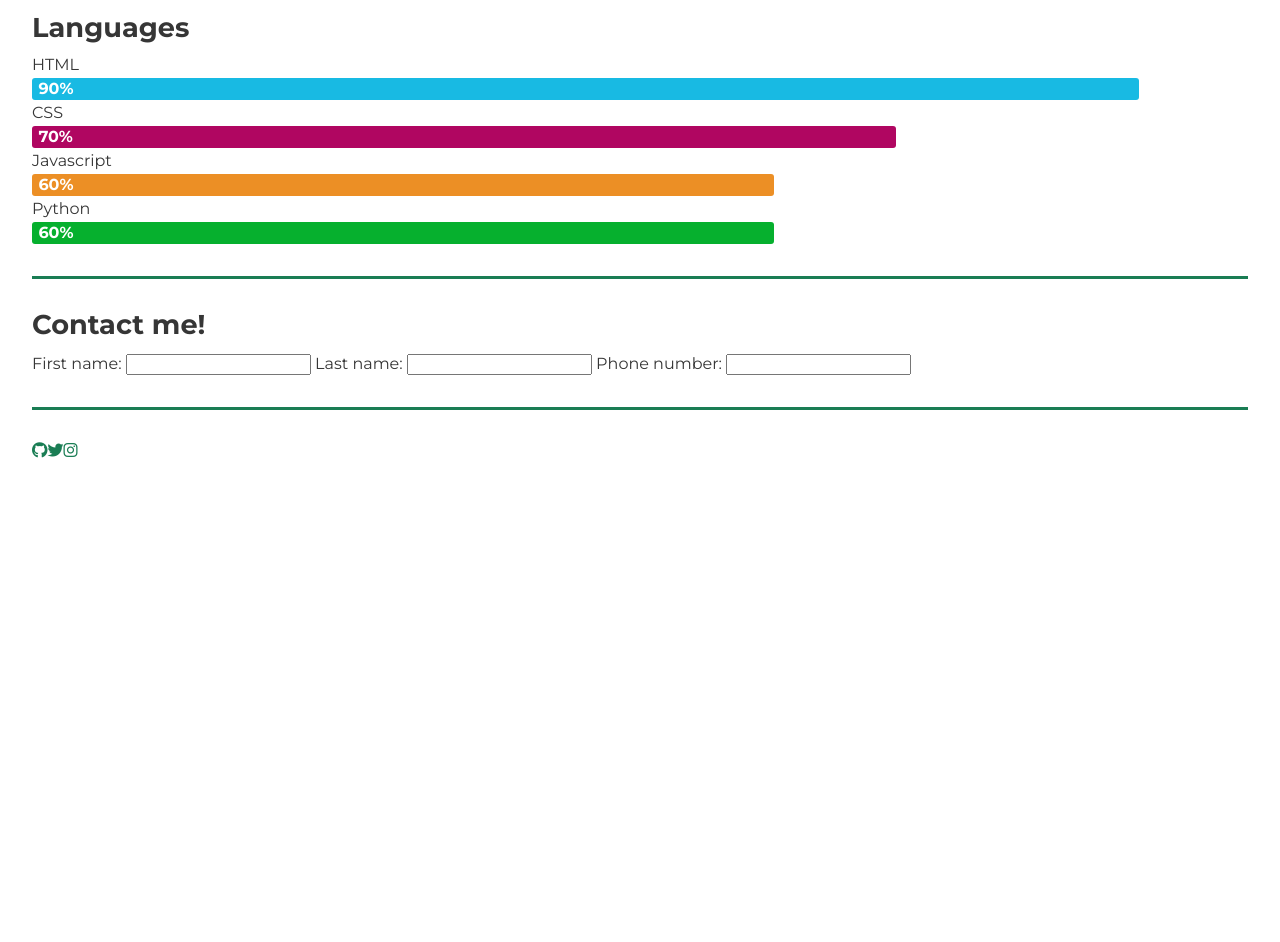
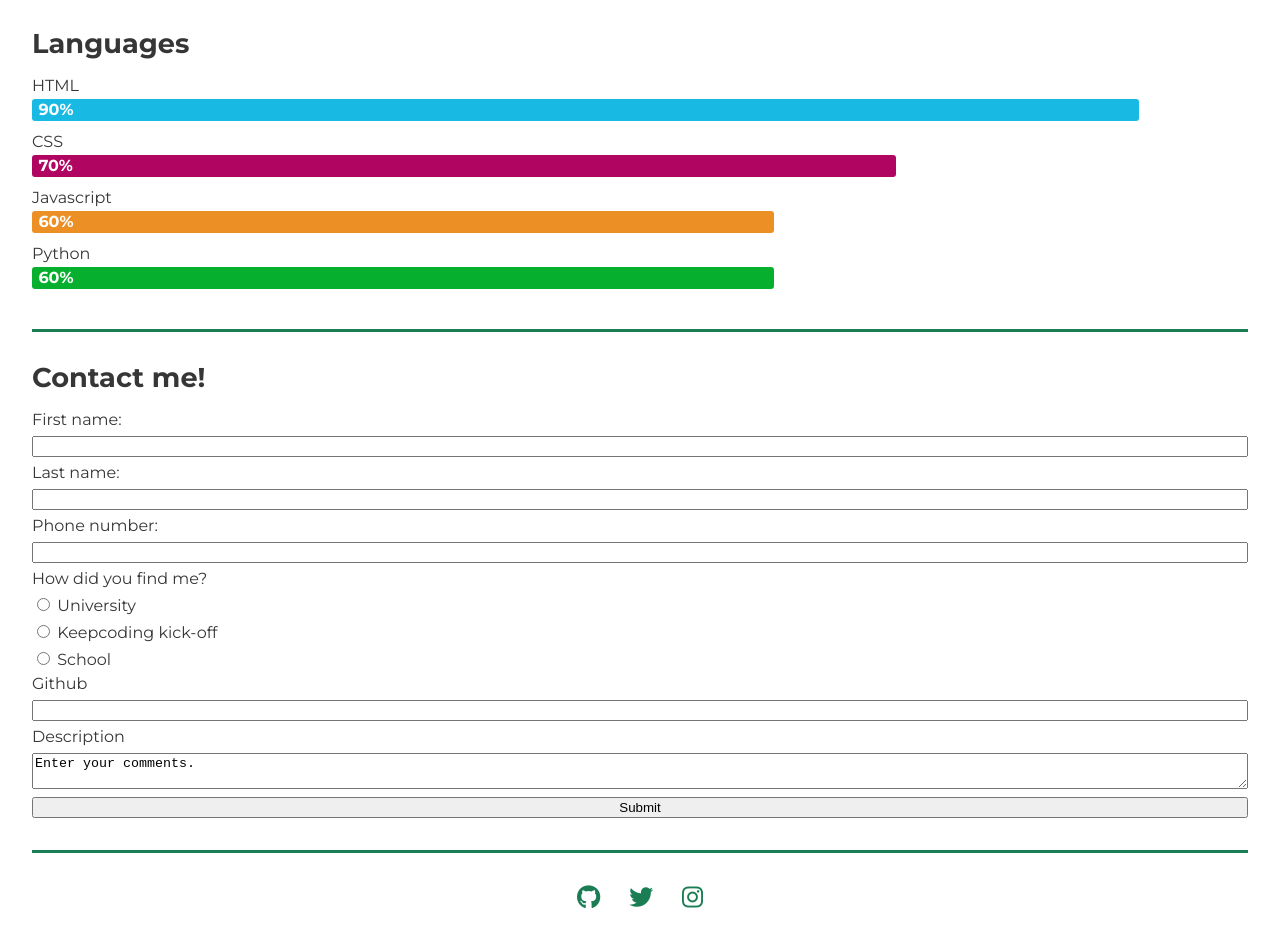
Before and after one commit to amarinite/html-css-keepcoding, a plain HTML site: page index.html in a window 1280 px wide. Shown: the part 500-1442 px from the top of the page. Before the commit the page ends 960 px from the top, so only its background shows below. Drawn offline with Linux system fonts and the light colour scheme.

Commit message:
Finished footer, added animated bars, made basic form

```diff
--- a/index.html
+++ b/index.html
@@ -15,7 +15,7 @@
   <body>
     <header>
       <img src="images/rowlet-i.jpg" alt="rowlet logo" />
-      <i class="fa-solid fa-bars"></i>
+      <button><i class="fa-solid fa-bars"></i></button>
       <nav>
         <ul>
           <li><a>Link 1</a></li>
@@ -57,18 +57,54 @@
           <input type="text" id="lname" name="lname" />
           <label for="phone">Phone number:</label>
           <input type="tel" id="phone" name="phone" />
+
+          <label for="find-me">How did you find me?</label>
+          <div class="find-me">
+            <input
+              type="radio"
+              id="university"
+              name="find-me"
+              value="University"
+            />
+            <label for="university">University</label>
+          </div>
+          <div class="find-me">
+            <input
+              type="radio"
+              id="keepcoding"
+              name="find-me"
+              value="Keepcoding kick-off"
+            />
+            <label for="keepcoding">Keepcoding kick-off</label>
+          </div>
+          <div class="find-me">
+            <input type="radio" id="school" name="find-me" value="School" />
+            <label for="school">School</label>
+          </div>
+
+          <label for="github">Github</label>
+          <input type="text" id="github" name="github" />
+          <label for="comments">Description</label>
+          <textarea id="comments" name="comments">
+Enter your comments.</textarea
+          >
+          <button type="submit">Submit</button>
         </form>
       </section>
       <footer>
         <ul>
           <li>
-            <a href=""><i class="fa-brands fa-github"></i></a>
+            <a href="https://github.com"><i class="fa-brands fa-github"></i></a>
           </li>
           <li>
-            <a href=""><i class="fa-brands fa-twitter"></i></a>
+            <a href="https://twitter.com"
+              ><i class="fa-brands fa-twitter"></i
+            ></a>
           </li>
           <li>
-            <a href=""><i class="fa-brands fa-instagram"></i></a>
+            <a href="https://www.instagram.com/"
+              ><i class="fa-brands fa-instagram"></i
+            ></a>
           </li>
         </ul>
       </footer>
--- a/style.css
+++ b/style.css
@@ -19,7 +19,7 @@ h1 {
 h2 {
   font-weight: 700;
   font-size: 1.7rem;
-  margin-bottom: 1rem;
+  margin-bottom: 1.3rem;
 }
 
 /* HEADER */
@@ -35,6 +35,12 @@ header {
 header img {
   border-radius: 50%;
   height: 3rem;
+}
+
+header button {
+  background-color: transparent;
+  border-style: none;
+  cursor: pointer;
 }
 
 header i {
@@ -64,14 +70,13 @@ section {
 
 .intro {
   align-items: center;
-
   text-align: center;
-  gap: 1rem;
 }
 
 .intro img {
   border: 5px solid var(--main-color);
   border-radius: 50%;
+  margin-bottom: 2rem;
 }
 
 .intro .main-text {
@@ -97,32 +102,78 @@ section {
   font-weight: 700;
   padding: 0.2rem 0.4rem;
   border-radius: 3px;
+  margin-bottom: 0.5rem;
 }
 
 #html {
   background-color: rgb(24, 186, 227);
-  width: 90%;
+  animation: fillbar90 2s forwards;
 }
 
 #css {
   background-color: rgb(176, 6, 97);
-  width: 70%;
+  animation: fillbar70 2s forwards;
 }
 
 #js {
   background-color: rgb(236, 143, 37);
-  width: 60%;
+  animation: fillbar60 2s forwards;
 }
 
 #python {
   background-color: rgb(6, 176, 46);
-  width: 60%;
+  animation: fillbar60 2s forwards;
+}
+
+@keyframes fillbar90 {
+  from {
+    width: 0%;
+  }
+
+  to {
+    width: 90%;
+  }
+}
+
+@keyframes fillbar70 {
+  from {
+    width: 0%;
+  }
+
+  to {
+    width: 70%;
+  }
+}
+
+@keyframes fillbar60 {
+  from {
+    width: 0%;
+  }
+
+  to {
+    width: 60%;
+  }
+}
+
+/* FORM */
+
+form {
+  display: flex;
+  flex-direction: column;
+  gap: 0.5rem;
 }
 
 /* FOOTER */
 
+footer {
+  margin-bottom: 2rem;
+}
+
 footer ul {
   display: flex;
+  justify-content: center;
+  gap: 1.8rem;
+  font-size: 1.5rem;
 }
 
 footer ul i {
```
